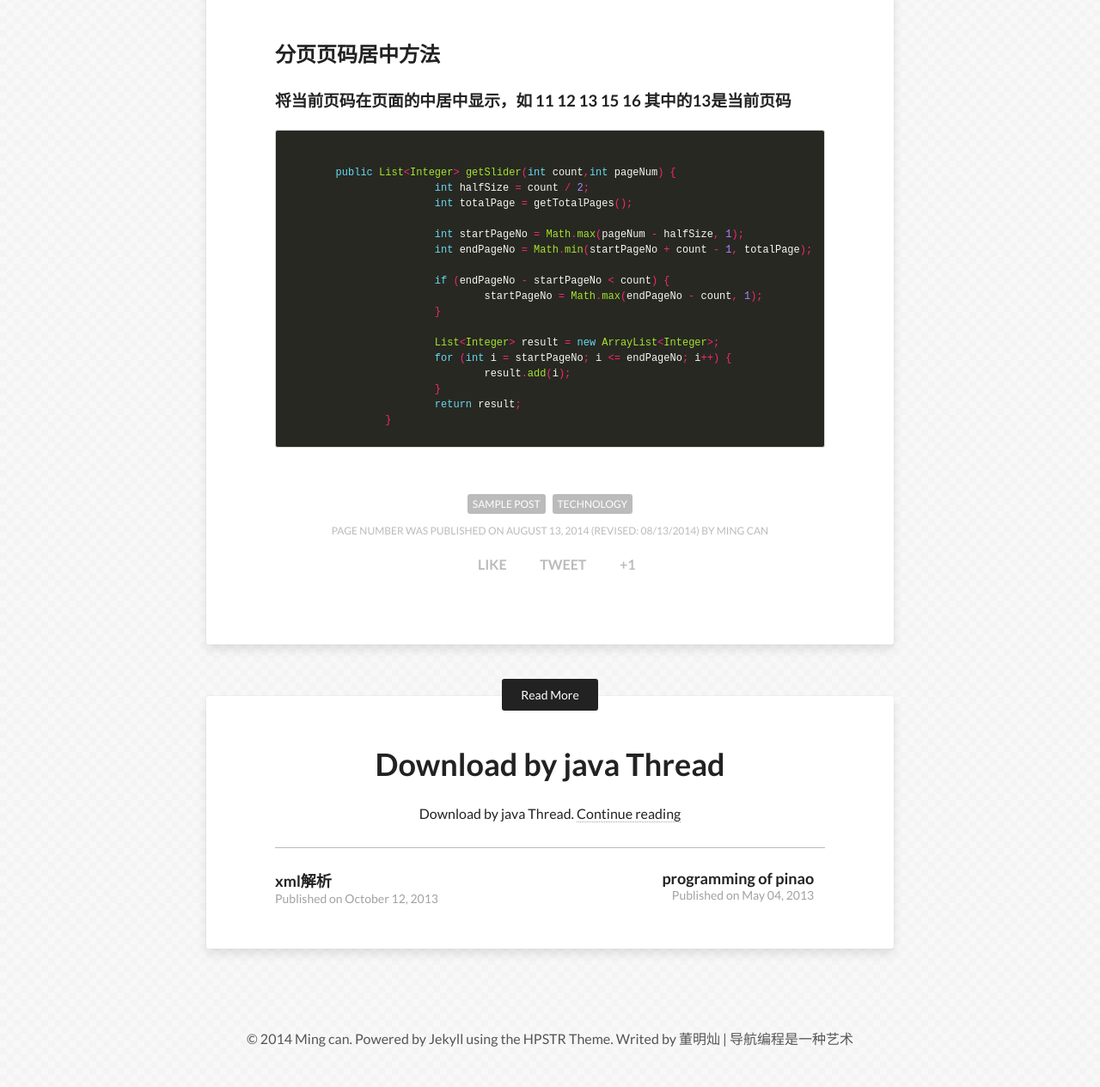
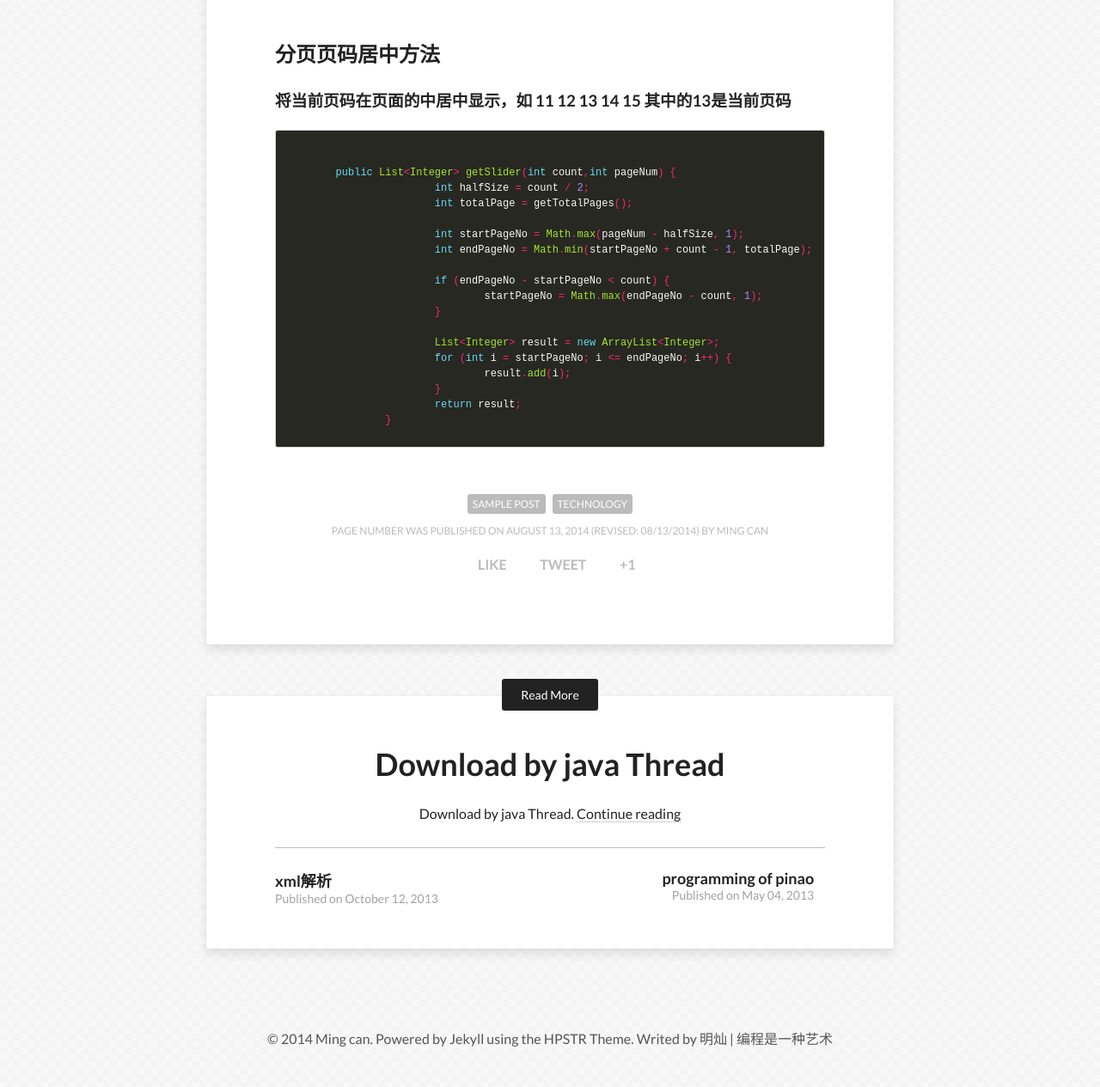
Before and after one commit to Lucces/myblog, a Jekyll site: the page built from _posts/2014-8-13-page-number-center.md, in a window 1280 px wide. Shown: the part 517-1782 px from the top of the page at 86% size. Built offline with Jekyll 4.4.1, drawn with Linux system fonts in a browser that asks for light colours; nearby versions of some CDN libraries.

Commit message:
forth post

```diff
--- a/_includes/footer.html
+++ b/_includes/footer.html
@@ -1,3 +1,3 @@
 <span>&copy; {{ site.time | date: '%Y' }} {{ site.owner.name }}.
 	Powered by <a href="http://jekyllrb.com">Jekyll</a> using the <a href="http://mademistakes.com/">HPSTR Theme</a>.</span>
-	Writed by <a href="http://mingcanit.tk">董明灿</a> | <a href="http://www.mingcan.tk">导航</a>编程是一种艺术</small></p>
+	Writed by <a href="http://mingcanit.tk">明灿</a> | 编程是一种艺术</small></p>
--- a/_posts/2014-8-13-page-number-center.md
+++ b/_posts/2014-8-13-page-number-center.md
@@ -14,7 +14,7 @@ share: true
 
 ##分页页码居中方法 ##
 
-###将当前页码在页面的中居中显示，如 11 12 13 15 16 其中的13是当前页码 ##
+###将当前页码在页面的中居中显示，如 11 12 13 14 15 其中的13是当前页码 ##
 
 {% highlight java %}
     	public List<Integer> getSlider(int count,int pageNum) {
```
